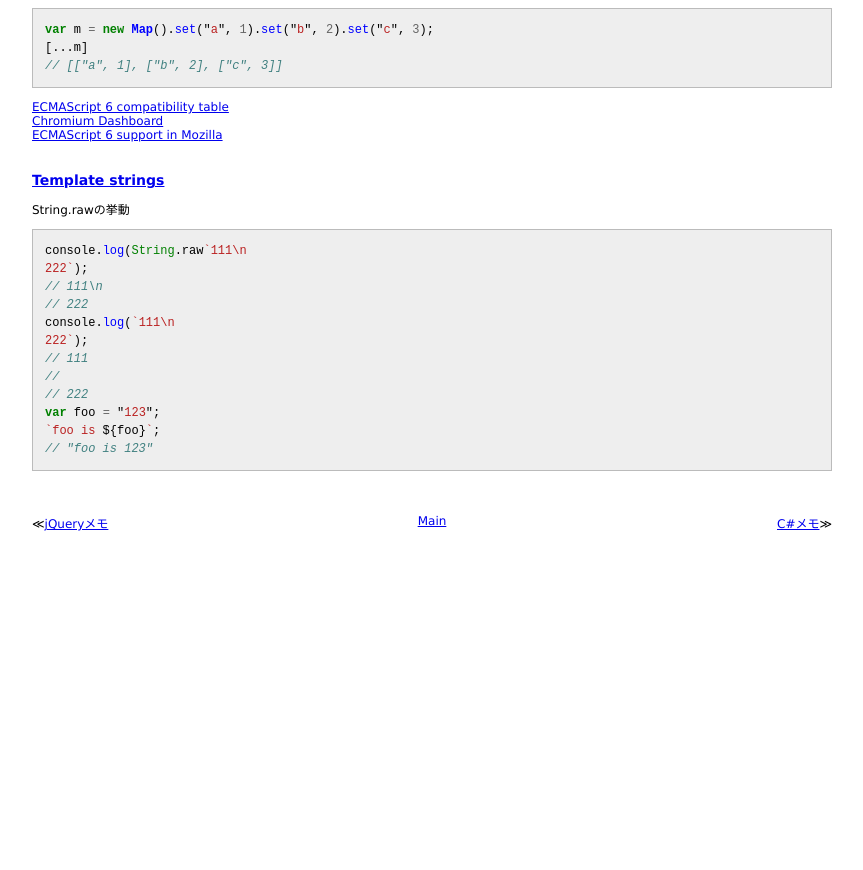
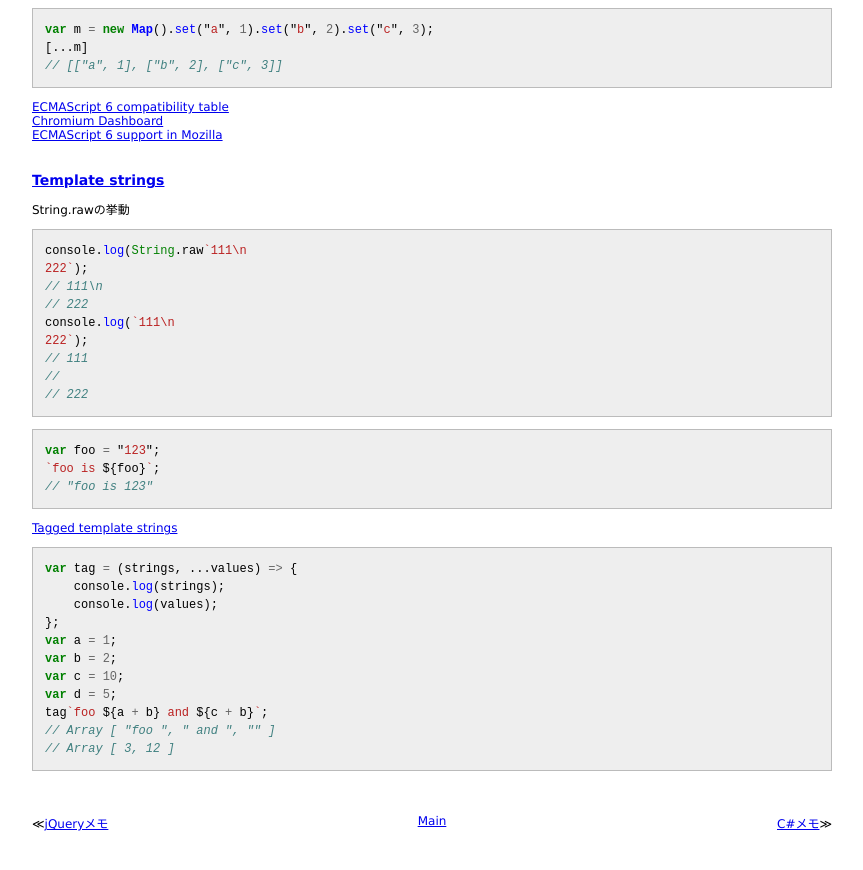
Before and after one commit to 38elements/38elements.github.com, a Jekyll site: the page built from _posts/2014-10-22-es6.md, in a window 1280 px wide and 900 px high, scrolled down 1102 px. Shown: the top 870 px of the window, without its empty margins (208-1071 px from the left). Built offline with Jekyll 4.4.1, drawn with Linux system fonts in a browser that asks for light colours; Markdown is read by kramdown in place of the engine named in the settings; before the commit the page ends 1702 px from its top, so only the background shows below that.

Commit message:
Update 2014-10-22-es6.md

```diff
--- a/_posts/2014-10-22-es6.md
+++ b/_posts/2014-10-22-es6.md
@@ -83,7 +83,23 @@ console.log(`111\n
 // 111
 //
 // 222
+{% endhighlight %}
+{% highlight javascript %}
 var foo = "123";
 `foo is ${foo}`;
 // "foo is 123"
 {% endhighlight %}
+[Tagged template strings](https://developer.mozilla.org/en-US/docs/Web/JavaScript/Reference/template_strings#Tagged_template_strings)
+{% highlight javascript %}
+var tag = (strings, ...values) => {
+    console.log(strings);
+    console.log(values);
+};
+var a = 1;
+var b = 2;
+var c = 10;
+var d = 5;
+tag`foo ${a + b} and ${c + b}`;
+// Array [ "foo ", " and ", "" ]
+// Array [ 3, 12 ]
+{% endhighlight %}
```
